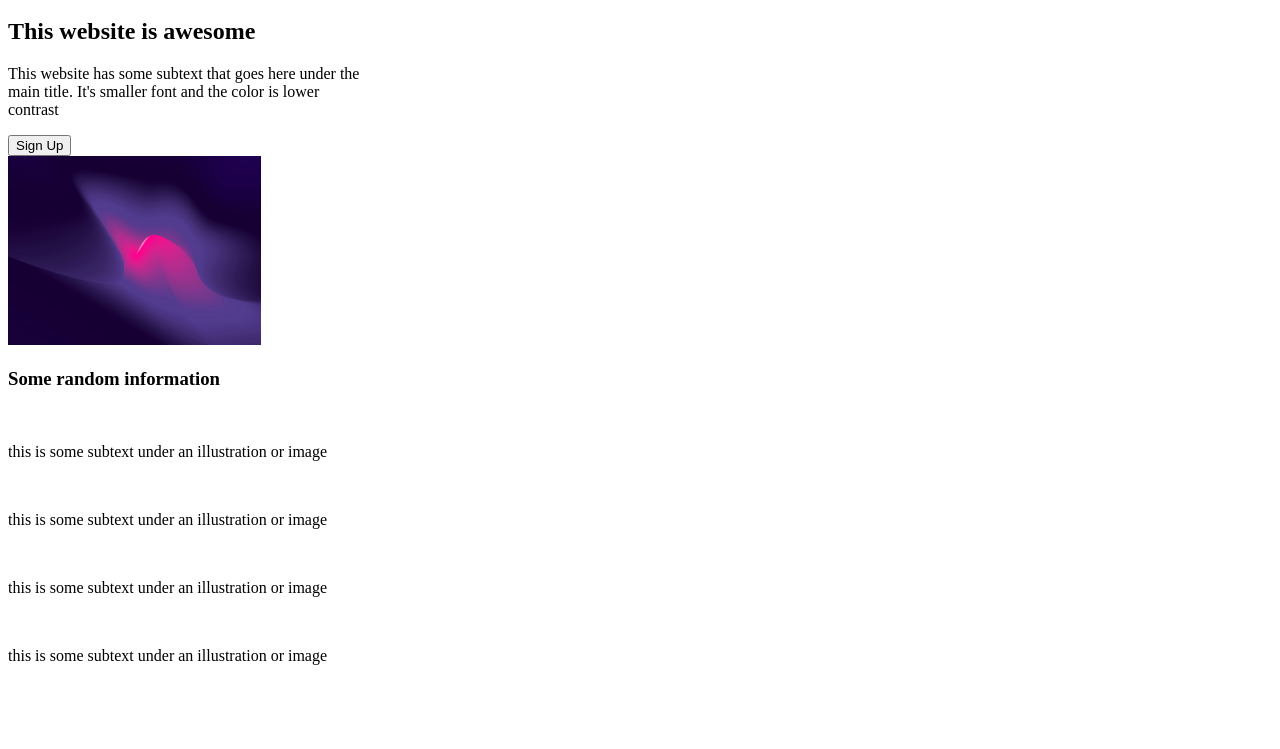
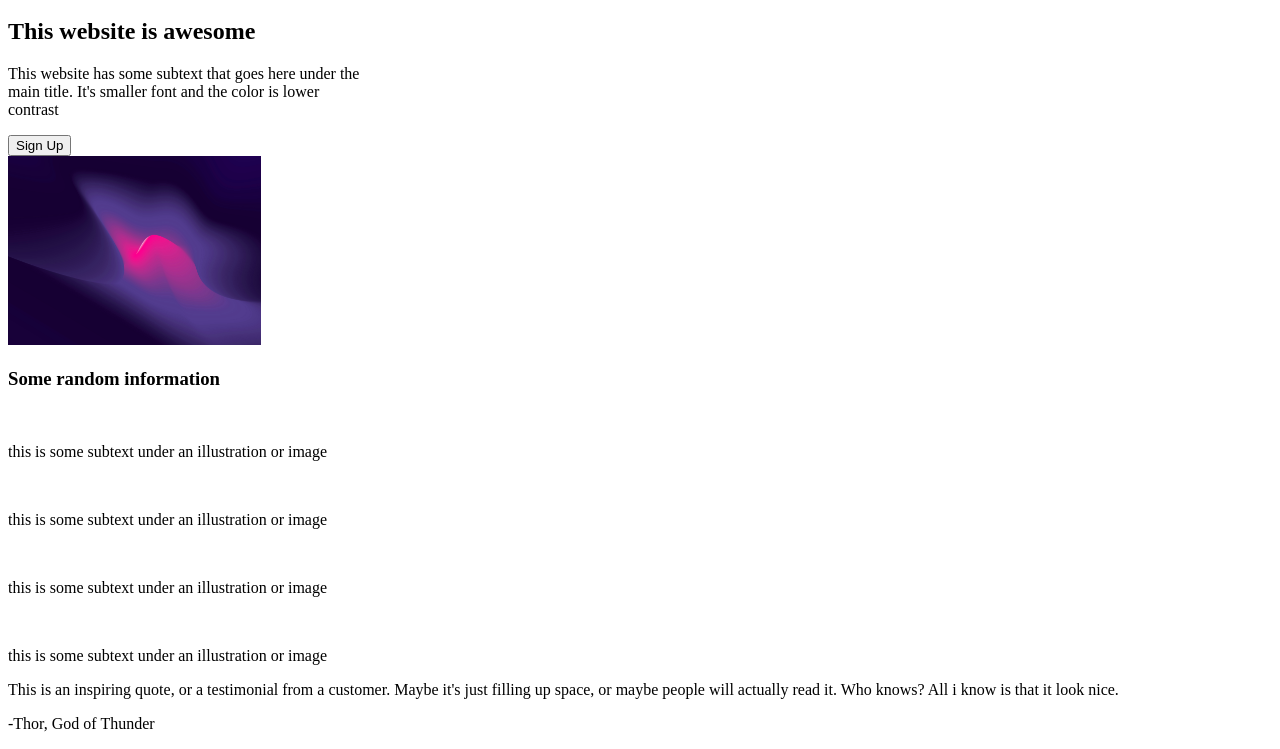
Before and after one commit to LuckyCiel/odin-landing_page, a plain HTML site: page landing_page-final-exercice/index.html in a window 1280 px wide. Shown: the part 116-865 px from the top of the page. Before the commit the page ends 800 px from the top, so only its background shows below. Drawn offline with Linux system fonts and the light colour scheme.

Commit message:
Create thrid section of the landing page : Quote (HTML First draft)

```diff
--- a/landing_page-final-exercice/index.html
+++ b/landing_page-final-exercice/index.html
@@ -32,7 +32,7 @@
             </div>
         </header>
 
-        <div class="Hero">
+        <div class="hero-container">
             <div class="herocontent">
                 <h1>This website is awesome</h1>
                 <p>This website has some subtext that goes here under the<br>main title. It's smaller font and the color is lower<br>contrast</p>
@@ -86,6 +86,11 @@
 
         <section class="quote">
 
+            <div class="quote-container">
+                <p class="quote-text">This is an inspiring quote, or a testimonial from a customer. Maybe it's just filling up space, or maybe people will actually read it. Who knows? All i know is that it look nice.</p>
+                <p class="author-text">-Thor, God of Thunder</p>
+            </div>
+
         </section>
 
         <section class="cta">
```
